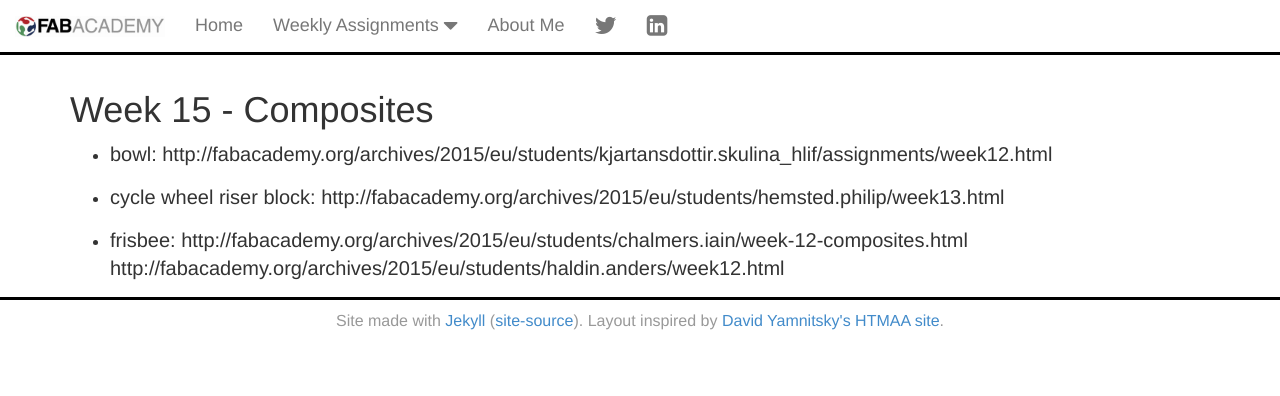
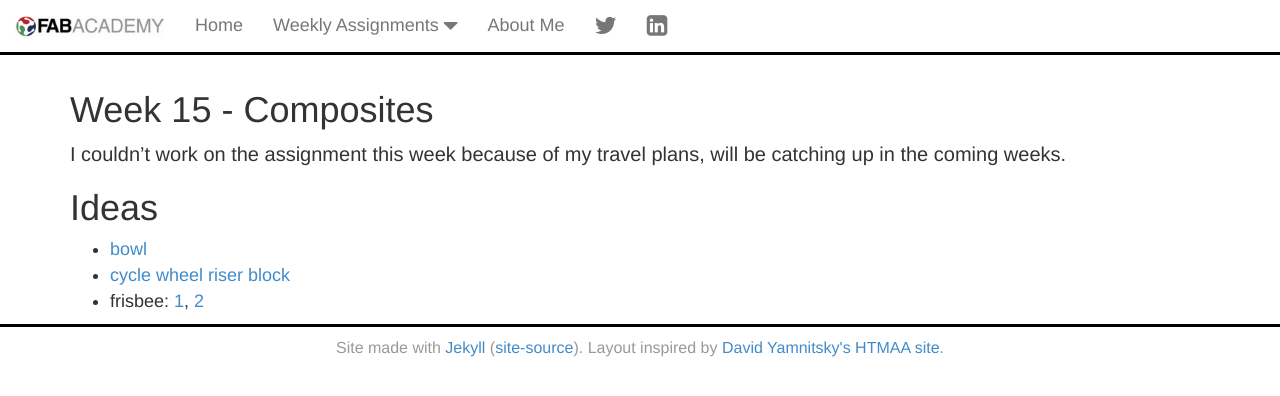
Before and after one commit to yogi/fabacademy2016, a Jekyll site: the page built from w15-composites.md, in a window 1280 px wide. Shown: the top 396 px of the page. Built offline with Jekyll 4.4.1, drawn with Linux system fonts in a browser that asks for light colours.

Commit message:
composites delay note

```diff
--- a/w15-composites.md
+++ b/w15-composites.md
@@ -4,9 +4,11 @@ title: Week 15 - Composites
 permalink: w15-composites.html
 ---
 
-- bowl: http://fabacademy.org/archives/2015/eu/students/kjartansdottir.skulina_hlif/assignments/week12.html
+I couldn't work on the assignment this week because of my travel plans, will be catching up in the coming weeks.
 
-- cycle wheel riser block: http://fabacademy.org/archives/2015/eu/students/hemsted.philip/week13.html
+# Ideas
 
-- frisbee: http://fabacademy.org/archives/2015/eu/students/chalmers.iain/week-12-composites.html
-            http://fabacademy.org/archives/2015/eu/students/haldin.anders/week12.html
+* [bowl](http://fabacademy.org/archives/2015/eu/students/kjartansdottir.skulina_hlif/assignments/week12.html)
+* [cycle wheel riser block](http://fabacademy.org/archives/2015/eu/students/hemsted.philip/week13.html)
+* frisbee: [1](http://fabacademy.org/archives/2015/eu/students/chalmers.iain/week-12-composites.html),
+            [2](http://fabacademy.org/archives/2015/eu/students/haldin.anders/week12.html)
```
